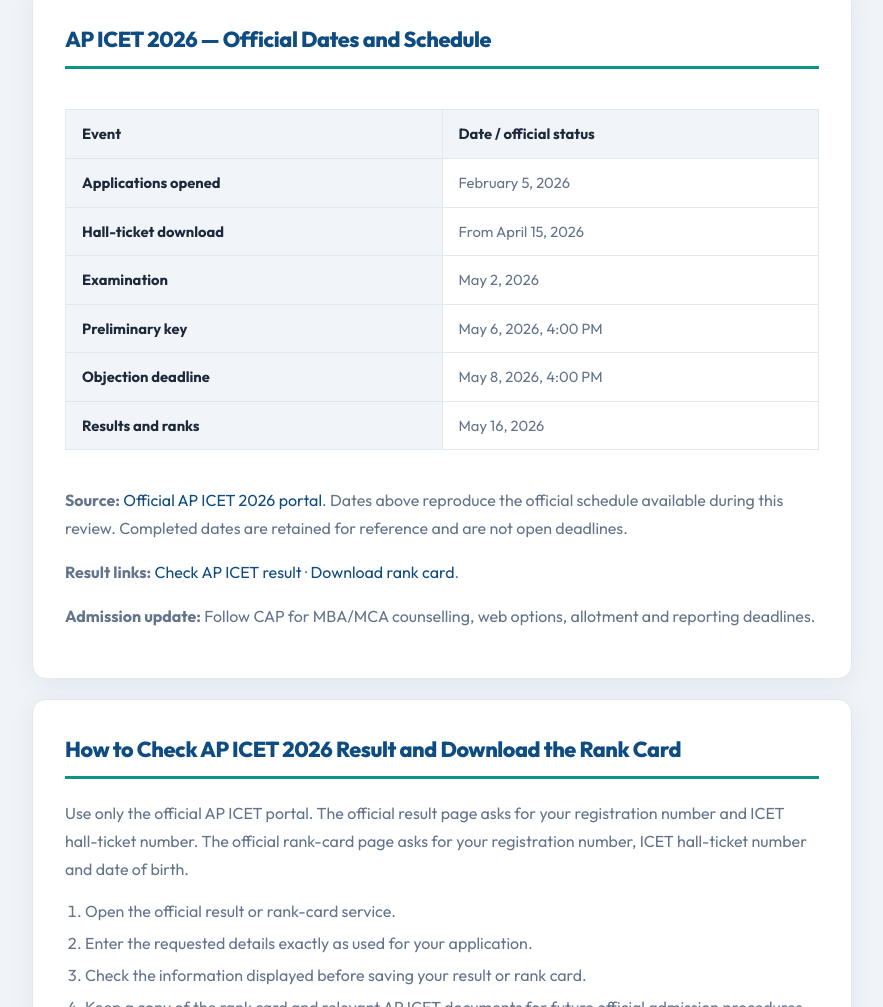
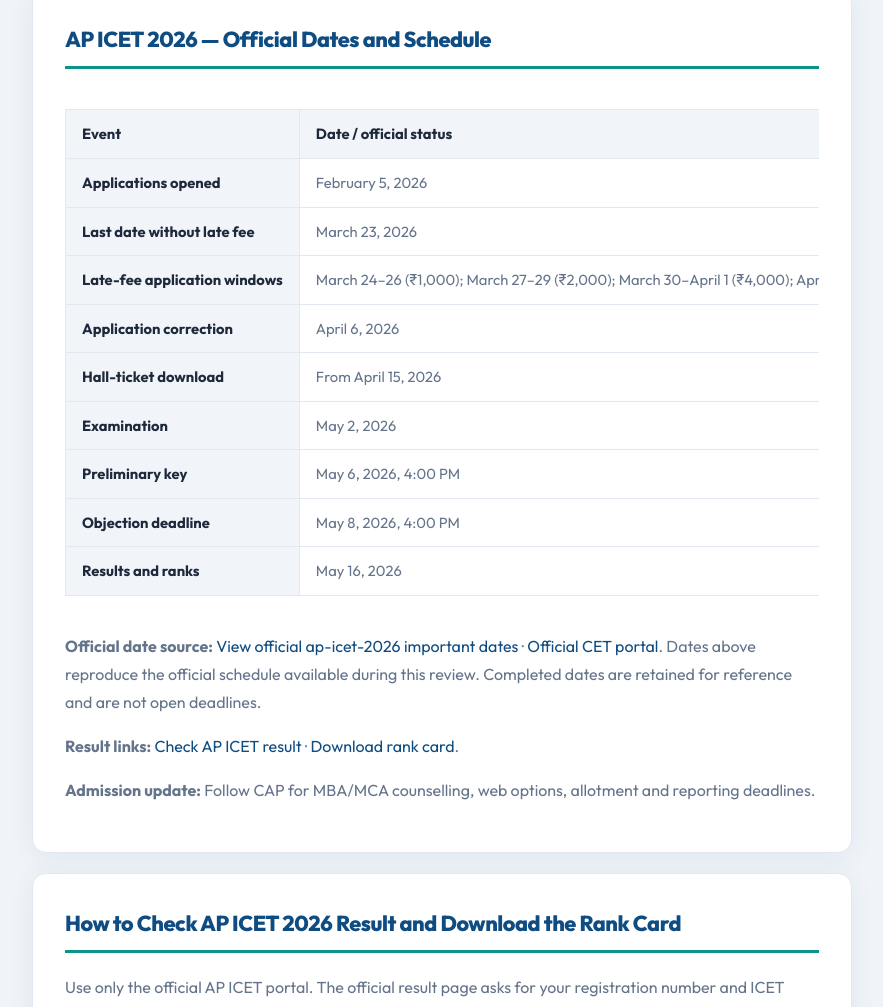
Before and after one commit to Rock682/easy-application, a website: page ap-icet-2026/index.html in a window 1280 px wide. Shown: the part 1794-2801 px from the top of the page, without its empty margins (198-1081 px from the left). Drawn offline with Linux system fonts and the light colour scheme.

Commit message:
Add direct official date-source link and complete ap-icet-2026 schedule

```diff
--- a/ap-icet-2026/index.html
+++ b/ap-icet-2026/index.html
@@ -150,13 +150,16 @@
 <h2>AP ICET 2026 — Official Dates and Schedule</h2>
 <div class="table-scroll"><table class="info-table dates-table"><thead><tr><th>Event</th><th>Date / official status</th></tr></thead><tbody>
 <tr><th scope="row">Applications opened</th><td>February 5, 2026</td></tr>
+<tr><th scope="row">Last date without late fee</th><td>March 23, 2026</td></tr>
+<tr><th scope="row">Late-fee application windows</th><td>March 24–26 (₹1,000); March 27–29 (₹2,000); March 30–April 1 (₹4,000); April 2–5 (₹10,000)</td></tr>
+<tr><th scope="row">Application correction</th><td>April 6, 2026</td></tr>
 <tr><th scope="row">Hall-ticket download</th><td>From April 15, 2026</td></tr>
 <tr><th scope="row">Examination</th><td>May 2, 2026</td></tr>
 <tr><th scope="row">Preliminary key</th><td>May 6, 2026, 4:00 PM</td></tr>
 <tr><th scope="row">Objection deadline</th><td>May 8, 2026, 4:00 PM</td></tr>
 <tr><th scope="row">Results and ranks</th><td>May 16, 2026</td></tr>
 </tbody></table></div>
-<p><strong>Source:</strong> <a href="https://cets.apsche.ap.gov.in/ICET/ICET/ICET_HomePage" target="_blank" rel="noopener noreferrer">Official AP ICET 2026 portal</a>. Dates above reproduce the official schedule available during this review. Completed dates are retained for reference and are not open deadlines.</p>
+<p><strong>Official date source:</strong> <a href="https://cets.apsche.ap.gov.in/icet/ICETHomePages/ImportantDates.aspx" target="_blank" rel="noopener noreferrer">View official ap-icet-2026 important dates</a> · <a href="https://cets.apsche.ap.gov.in/ICET/ICET/ICET_HomePage" target="_blank" rel="noopener noreferrer">Official CET portal</a>. Dates above reproduce the official schedule available during this review. Completed dates are retained for reference and are not open deadlines.</p>
 <p><strong>Result links:</strong> <a href="https://cets.apsche.ap.gov.in/ICET/ICET/ICET_GetResults.aspx">Check AP ICET result</a> · <a href="https://cets.apsche.ap.gov.in/ICET/ICET/ICET_GetRankCard.aspx">Download rank card</a>.</p><p><strong>Admission update:</strong> Follow CAP for MBA/MCA counselling, web options, allotment and reporting deadlines.</p>
 </section>
 <section id="results"><h2>How to Check AP ICET 2026 Result and Download the Rank Card</h2><p>Use only the official AP ICET portal. The official result page asks for your registration number and ICET hall-ticket number. The official rank-card page asks for your registration number, ICET hall-ticket number and date of birth.</p><ol><li>Open the official result or rank-card service.</li><li>Enter the requested details exactly as used for your application.</li><li>Check the information displayed before saving your result or rank card.</li><li>Keep a copy of the rank card and relevant AP ICET documents for future official admission procedures.</li></ol><p>If the official service is unavailable or your details do not work, use the contact details on the official portal rather than sharing credentials with unofficial websites.</p></section>
```
